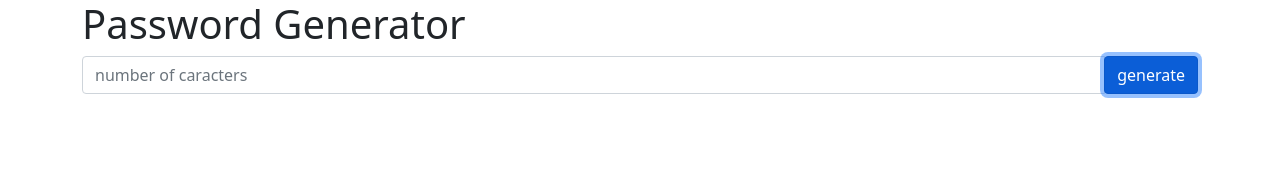
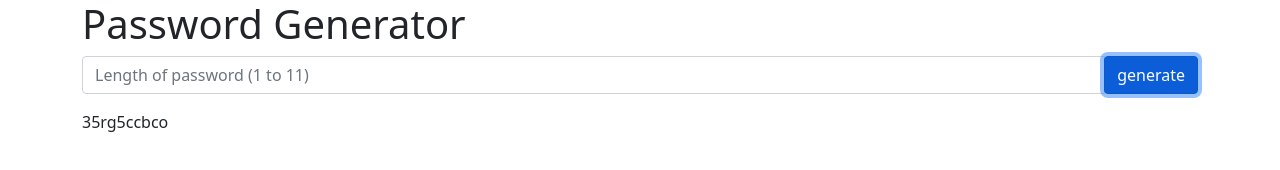
Before and after one commit to mooktar/pass-generator, a plain HTML site: page index.html in a window 1280 px wide. Both pictures are taken after a click on the button "generate". Drawn offline with nearby package versions, Linux system fonts and the light colour scheme.

Commit message:
Finalisation du projet

```diff
--- a/index.html
+++ b/index.html
@@ -2,36 +2,27 @@
 <html>
 
 <head>
-    <meta charset="UTF-8">
-    <meta name="viewport" content="width=device-width, initial-scale=1">
-    <title>Password Generator</title>
-
-    <link href="https://cdn.jsdelivr.net/npm/bootstrap@5.0.0-beta2/dist/css/bootstrap.min.css" rel="stylesheet" integrity="sha384-BmbxuPwQa2lc/FVzBcNJ7UAyJxM6wuqIj61tLrc4wSX0szH/Ev+nYRRuWlolflfl" crossorigin="anonymous">
+  <meta charset="UTF-8">
+  <meta name="viewport" content="width=device-width, initial-scale=1">
+  <title>Password Generator</title>
+  <link href="https://cdn.jsdelivr.net/npm/bootstrap@5.0.0-beta2/dist/css/bootstrap.min.css" rel="stylesheet" integrity="sha384-BmbxuPwQa2lc/FVzBcNJ7UAyJxM6wuqIj61tLrc4wSX0szH/Ev+nYRRuWlolflfl" crossorigin="anonymous">
 </head>
 
 <body>
-
   <div class="container">
-
     <h1>Password Generator</h1>
-
-    <form class="form" action="" method="get" accept-charset="utf-8">
+    <form class="form" action="" method="post" accept-charset="utf-8">
       <div class="input-group">
-        <input type="number" name="passNum" id="passNum" class="form-control" placeholder="number of caracters" />
+        <input class="form-control" type="number" name="pass-len" id="pass-len" value="10" placeholder="Length of password (1 to 11)" />
         <div class="input-group-append">
-           <button class="btn btn-primary" type="submit">generate</button>
+          <button class="btn btn-primary" type="submit">generate</button>
         </div>
       </div>
     </form>
-
-    <div id="show-pass" class="p-3">
-
-    </div>
-
+    <div id="show-pass" class="py-3"></div>
   </div>
 
   <script src="main.js" type="text/javascript" charset="utf-8"></script>
-
 </body>
 
 </html>
--- a/main.js
+++ b/main.js
@@ -1,14 +1,12 @@
-var form = document.querySelector('.form')
-var num = document.querySelector('.passNum')
-var show = document.querySelector('#show-pass')
+const form = document.querySelector('.form')
+const len = document.querySelector('#pass-len')
+const show = document.querySelector('#show-pass')
 
+form.onsubmit = (e) => {
+  e.preventDefault()
+  let pass = Math.random().toString(36).substr(2, len.value)
+  show.innerHTML = pass
 
-function generatePass (e) {
-  e.preventDefault()
-  show.innerText = num.value
-  num.value = ''
+  len.value = ''
   return false
 }
-
-
-form.addEventListener('submit', generatePass)
```
Also changed, not shown: 1 other file.
